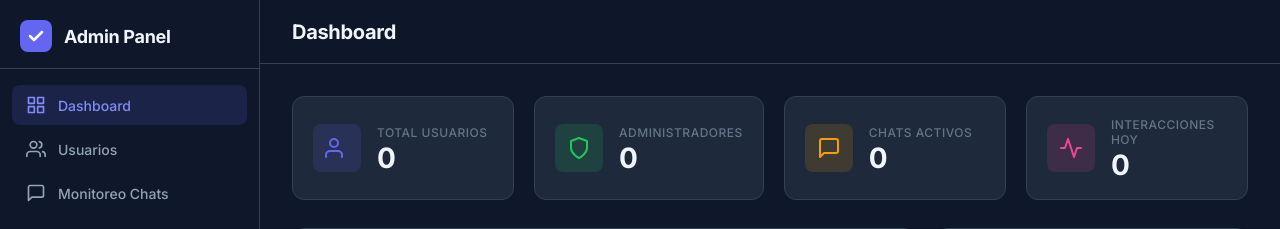
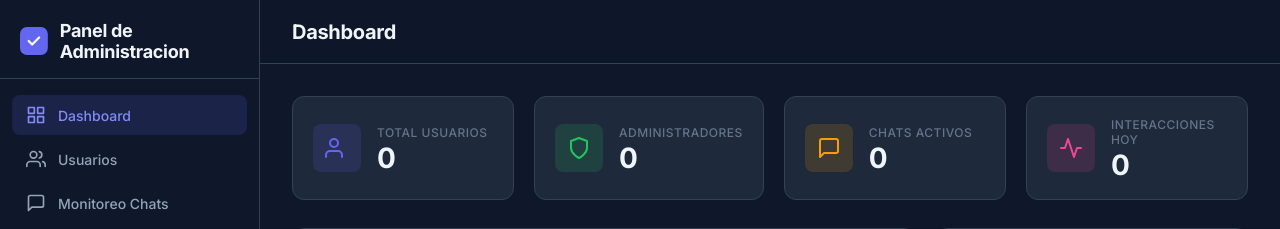
Before and after one commit to ealeonl-cloud/flask-aquarium, a Flask app: page /admin/dashboard in a window 1280 px wide. Shown: the top 229 px of the page. Run offline with Flask 3, Linux system fonts and the light colour scheme; the visitor is signed in with stand-in values (Sample User, id 1); data that the repository does not hold is empty; some libraries are stand-ins or nearby versions.

Commit message:
Update admin.html

```diff
--- a/app/templates/admin.html
+++ b/app/templates/admin.html
@@ -21,7 +21,7 @@
                     <rect width="32" height="32" rx="8" fill="#6366f1"/>
                     <path d="M10 16L14 20L22 12" stroke="white" stroke-width="2.5" stroke-linecap="round" stroke-linejoin="round"/>
                 </svg>
-                <span class="sidebar-title">Admin Panel</span>
+                <span class="sidebar-title">Panel de Administracion</span>
             </div>
             <button class="sidebar-toggle" id="sidebarToggle" aria-label="Toggle sidebar">
                 <svg width="20" height="20" viewBox="0 0 24 24" fill="none" stroke="currentColor" stroke-width="2" stroke-linecap="round" stroke-linejoin="round">
```
